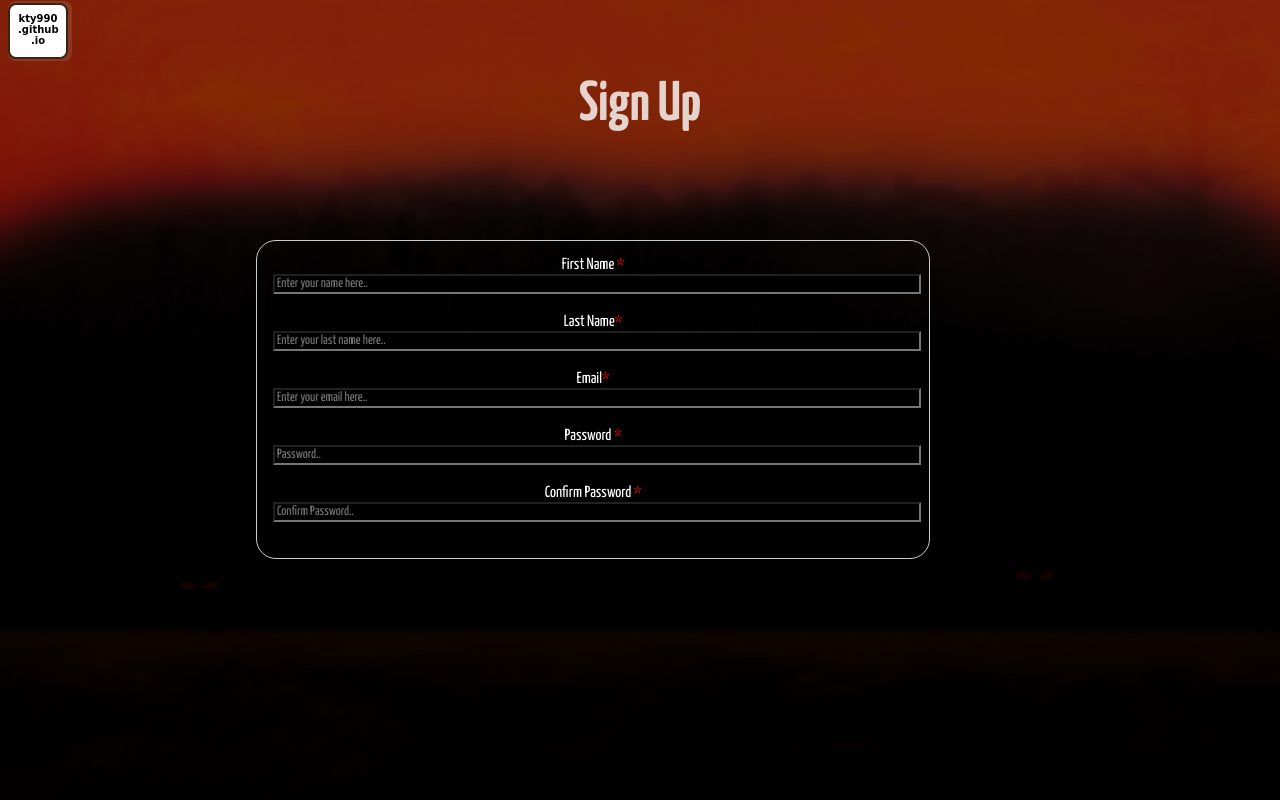
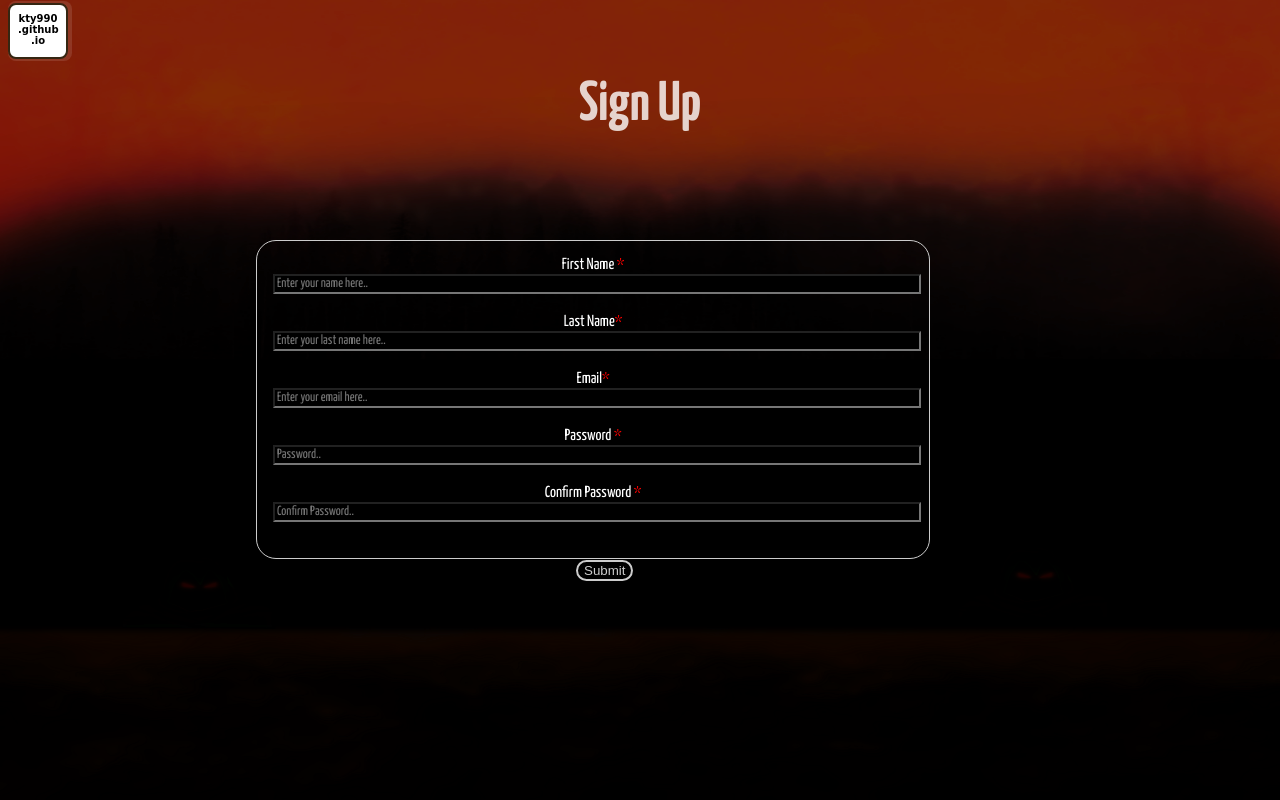
Before and after one commit to kty990/kty990.github.io, a PHP site: page /main/signup.html in a window 1280 px wide. Run offline with PHP 8.4, Linux system fonts and the light colour scheme; some web fonts are replaced.

Commit message:
Reminder: php won't function until migration

```diff
--- a/css/signup.css
+++ b/css/signup.css
@@ -6,6 +6,17 @@
     font-family: 'Yanone Kaffeesatz', sans-serif;
     color: #ffffffcc;
     font-size: calc(var(--vwh,1vh) * 7);
+}
+
+#submit {
+    position:  fixed;
+    background-color:  transparent;
+    border-style:  solid;
+    border-color:  #ccc;
+    border-radius:  20px;
+    color: #cccccc;
+    top: calc(var(--vh, 1vh) * 70);
+    left: calc(var(--vw, 1vw) * 45);
 }
 
 /* Form IDs and classes */
--- a/main/signup.html
+++ b/main/signup.html
@@ -22,7 +22,7 @@
 
         <h1 id="title">Sign Up</h1>
 
-        <form id="conForm">
+        <form id="conForm" action="../php/signup.php" method="get">
             <p class="text-entry-label">First Name <span style="color:red;">*</span></p>
             <input type="text" placeholder="Enter your name here.." onfocus="this.placeholder=''" onblur="this.placeholder = 'Enter your name here..'" class="text-entry">
 
@@ -37,9 +37,12 @@
 
             <p class="text-entry-label">Confirm Password <span style="color:red;">*</span></p>
             <input type="password" placeholder="Confirm Password.." onfocus="this.placeholder=''" onblur="this.placeholder = 'Confirm Password..'" id="password-entry2" class="text-entry">
+
         </form>
 
+        <button type="submit" form="conForm" id="submit" value="Submit">Submit</button>
+
         <script type="text/javascript" src="../js/site.js"></script>
-        <!-- <script type="text/javascript" src="../js/signup.js"></script> -->
+        <script type="text/javascript" src="../js/signup.js"></script>
     </body>
 </html>
```
Also changed, not shown: php/login.php (+24 -0 lines), js/signup.js (added).
